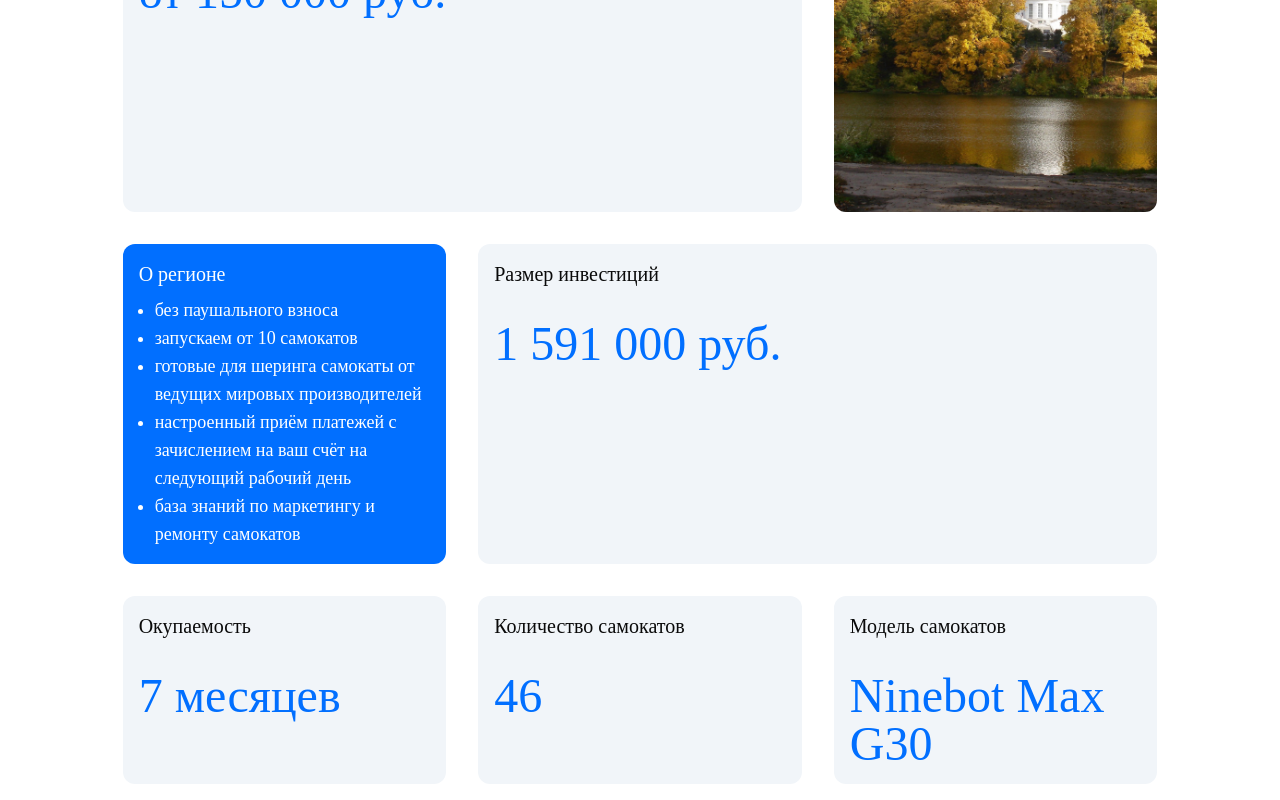
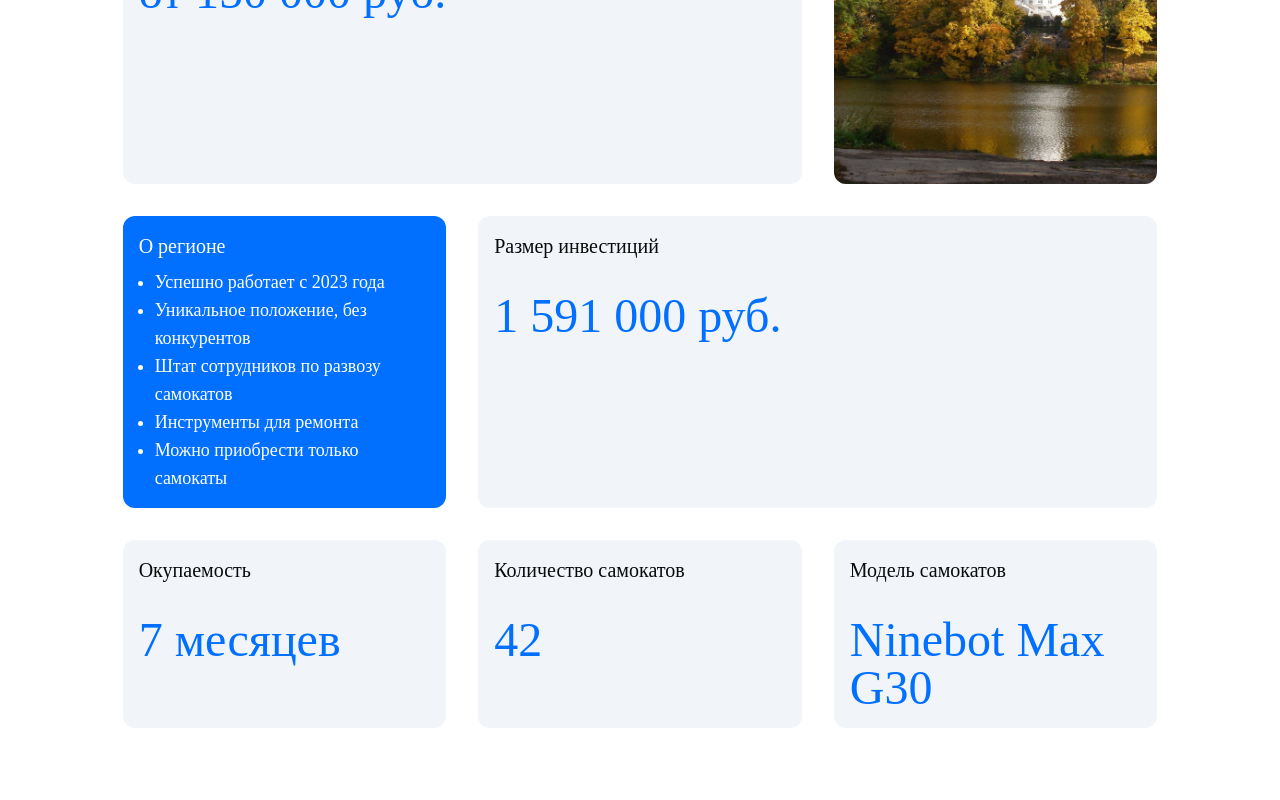
Before and after one commit to Sergey-aw/start_berisamocat, a Next.js app in the folder beri/: page /join in a window 1280 px wide. Shown: the part 894-1694 px from the top of the page. After the commit the page ends 1638 px from the top, so only its background shows below. Built offline with nearby package versions, Linux system fonts and the light colour scheme; a web font is replaced by a local one.

Commit message:
updated info about regions

```diff
--- a/beri/app/join/page.tsx
+++ b/beri/app/join/page.tsx
@@ -14,53 +14,38 @@ const cityData = {
     name: 'Богородицк',
     revenue: 1500,
     roi: 7,
-    scooters: 46,
+    scooters: 42,
     model: "Ninebot Max G30",
     cityimg: "/bg.jpg",
     toinvest: 1591000,
     profit: 150000,
     listItems: [
-      "без паушального взноса",
-      "запускаем от 10 самокатов",
-      "готовые для шеринга самокаты от ведущих мировых производителей",
-      "настроенный приём платежей с зачислением на ваш счёт на следующий рабочий день",
-      "база знаний по маркетингу и ремонту самокатов"
+      "Успешно работает с 2023 года",
+      "Уникальное положение, без конкурентов",
+      "Штат сотрудников по развозу самокатов",
+      "Инструменты для ремонта",
+      "Можно приобрести только самокаты"
     ]
   },
   db: {
     name: 'Дубна',
     revenue: 2000,
     roi: 7,
-    scooters: "46",
+    scooters: "47",
     model: "Ninebot Max G30",
     cityimg: "/db.jpg",
-    toinvest: 1591000,
-    profit: 150000,
+    toinvest: 1739000,
+    profit: 180000,
     listItems: [
       "Успешно работает с 2022 года",
       "Население 75 тыс. человек, в регионе присутствуют конкуренты",
       "Имеется штат сотрудников по развозу и ремонту самокатов",
-      "Договор аренды помещения и инструменты для ремонта",
+      "Договор аренды помещения",
+      "Инструменты для ремонта и запчасти",
       "Продажа по причине переезда"
     ]
   },
-  sh: {
-    name: 'Салехард',
-    revenue: 3000,
-    roi: 7,
-    scooters: "46",
-    model: "Ninebot Max G30",
-    cityimg: "/db.jpg",
-    toinvest: 1591000,
-    profit: 150000,
-    listItems: [
-      "без паушального взноса",
-      "запускаем от 30 самокатов",
-      "готовые для шеринга самокатов от ведущих мировых производителей",
-      "настроенный приём платежей с зачислением на ваш счёт на следующий рабочий день",
-      "база знаний по маркетингу и ремонту самокатов"
-    ]
-  },
+
 };
 
 function JoinContent() {
--- a/beri/components/ui/form_loop.tsx
+++ b/beri/components/ui/form_loop.tsx
@@ -160,7 +160,6 @@ export function ProfileForm({ setDefaultCity, initialCity }) {
                     <SelectContent>
                       <SelectItem value="bg">Богородицк</SelectItem>
                       <SelectItem value="db">Дубна</SelectItem>
-                      <SelectItem value="sh">Салехард</SelectItem>
                     </SelectContent>
                   </Select>
                   <FormDescription></FormDescription>
```
